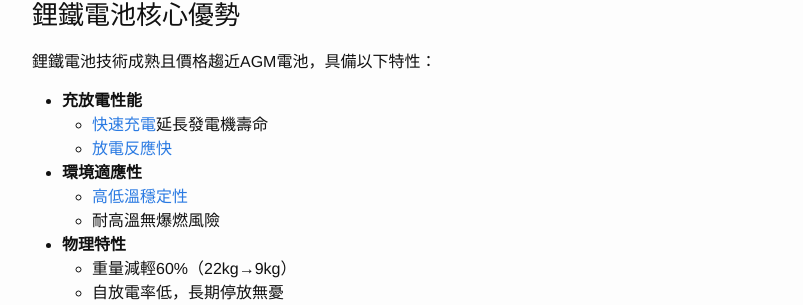
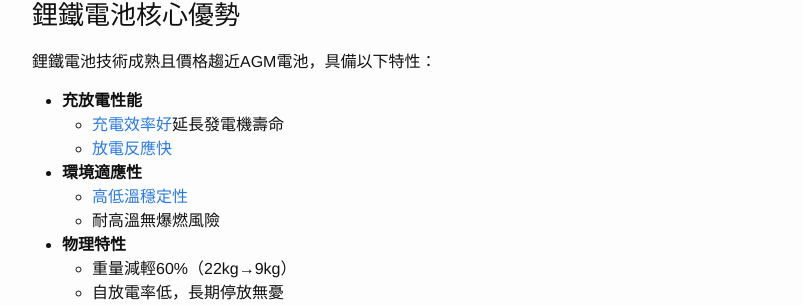
Before and after one commit to 1stbenz/1stbenz.github.io, a Jekyll site: the page built from _posts/2025-04-20-greenrun.md, in a window 1280 px wide and 900 px high, scrolled down 1021 px. Shown: the part 144-449 px from the top of the window, without its empty margins (238-1041 px from the left). Built offline with Jekyll 4.4.1, drawn with Linux system fonts in a browser that asks for light colours.

Commit message:
Update 2025-04-20-greenrun.md

```diff
--- a/_posts/2025-04-20-greenrun.md
+++ b/_posts/2025-04-20-greenrun.md
@@ -36,7 +36,7 @@ categories: Auto
 ### 鋰鐵電池核心優勢
 鋰鐵電池技術成熟且價格趨近AGM電池，具備以下特性：
 - **充放電性能**
-  - [快速充電](https://attach.mobile01.com/attach/202111/mobile01-d8c9d0d9da6aecd839d3e3fbe4be1398.png)延長發電機壽命
+  - [充電效率好](https://attach.mobile01.com/attach/202111/mobile01-d8c9d0d9da6aecd839d3e3fbe4be1398.png)延長發電機壽命
   - [放電反應快](https://1stbenz.github.io/2025/lithium-vs-lead-analysis.html)
 - **環境適應性**
   - [高低溫穩定性](https://attach.mobile01.com/attach/202106/mobile01-8aeff577382fa233baa6f5da8eaead0b.png)
```
